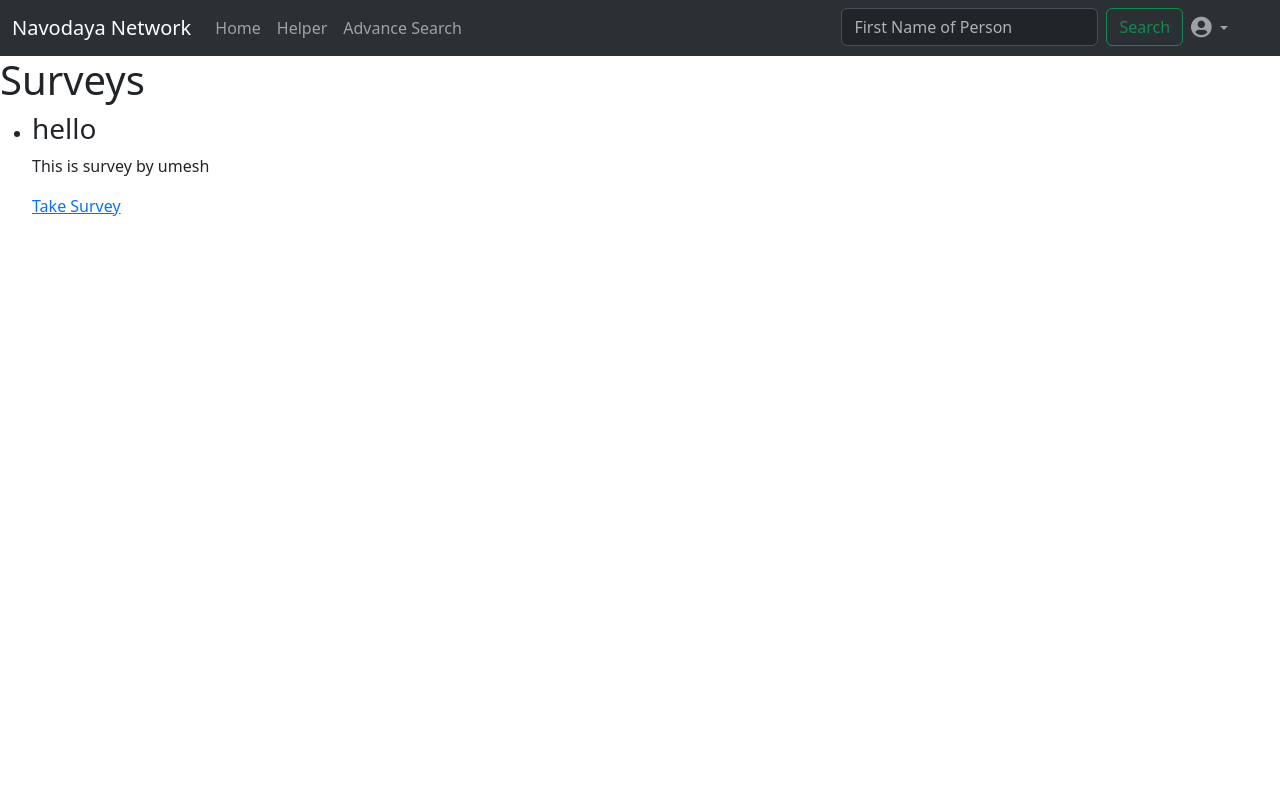
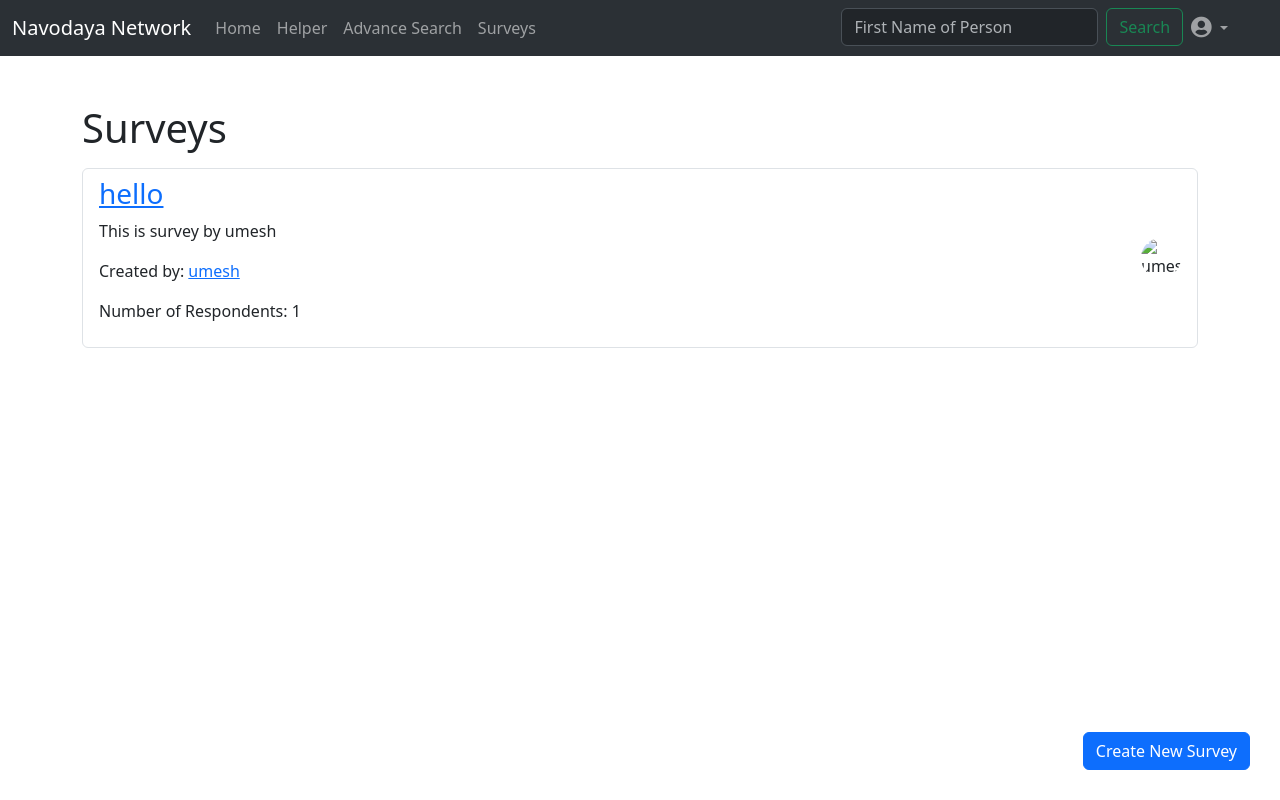
Before and after one commit to Umesh-Kumar-01/Navodaya-Network, a Django app: page /surveys/ in a window 1280 px wide. Run offline with Django 4.2, Linux system fonts and the light colour scheme; the first user in the database is signed in; data comes from the database, SQL or seed files in the repository.

Commit message:
Added survey app

```diff
--- a/surveys/models.py
+++ b/surveys/models.py
@@ -1,12 +1,28 @@
+# surveys/models.py
+
 from django.db import models
+from django.core.exceptions import ValidationError
+import re
+from django.contrib.auth.models import User
 
-# Create your models here.
-from django.db import models
+def validate_survey_link(value):
+    # Regular expressions to match Google Forms and SurveyMonkey URLs
+    google_form_pattern = r'^https:\/\/docs\.google\.com\/forms\/d\/[\w\-]+\/viewform$'
+    surveymonkey_pattern = r'^https:\/\/www\.surveymonkey\.com\/r\/[\w\-]+$'
+
+    # Check if the URL matches the Google Forms or SurveyMonkey patterns
+    if not re.match(google_form_pattern, value) and not re.match(surveymonkey_pattern, value):
+        raise ValidationError('Invalid survey link. Please provide a valid Google Forms or SurveyMonkey link.')
 
 class Survey(models.Model):
     heading = models.CharField(max_length=200)
     description = models.TextField()
-    google_form_link = models.URLField()
+    google_form_link = models.URLField(validators=[validate_survey_link])
+    creator = models.ForeignKey(User, on_delete=models.CASCADE, related_name='created_surveys', default=1)
+    respondents = models.ManyToManyField(User, related_name='filled_surveys', blank=True)
 
     def __str__(self):
         return self.heading
+
+    def total_respondents(self):
+        return self.respondents.count()
--- a/surveys/urls.py
+++ b/surveys/urls.py
@@ -2,6 +2,6 @@ from django.urls import path
 from . import views
 
 urlpatterns = [
-    path('', views.survey_list, name='survey_list'),
-    path('add/', views.add_survey, name='add_survey'),
+    path('', views.survey_list, name='survey_list'),  # URL for displaying the list of surveys and creating new survey
+    path('survey/<int:pk>/', views.survey_detail, name='survey_detail'),  # URL for survey detail page
 ]
--- a/surveys/views.py
+++ b/surveys/views.py
@@ -1,22 +1,38 @@
-# surveys/views.py
-
-from django.shortcuts import render, redirect
+from django.shortcuts import render, redirect, get_object_or_404
 from django.contrib.auth.decorators import login_required
 from .models import Survey
 from .forms import SurveyForm
+from django.contrib import messages
 
 @login_required
 def survey_list(request):
-    surveys = Survey.objects.all()
-    return render(request, 'surveys/survey_list.html', {'surveys': surveys})
+    if request.method == 'POST':
+        # This is the view to handle the creation of a new survey
+        form = SurveyForm(request.POST)
+        if form.is_valid():
+            survey = form.save(commit=False)
+            survey.creator = request.user
+            survey.save()
+            form.save_m2m()  # Save the many-to-many relationship
+            messages.success("Survey uploaded successfully!")
+            return redirect('survey_list')
+        else:
+            messages.error("Form is invalid! Please check the form once. Only google form and surveymonkey links allowed.")
+    else:
+        # This is the view to display the list of surveys
+        surveys = Survey.objects.all()
+        form = SurveyForm()
+        return render(request, 'surveys/survey_list.html', {'surveys': surveys, 'form': form})
 
 @login_required
-def add_survey(request):
-    if request.method == 'POST':
-        form = SurveyForm(request.POST)
-        if form.is_valid():
-            form.save()
-            return redirect('survey_list')
-    else:
-        form = SurveyForm()
-    return render(request, 'surveys/add_survey.html', {'form': form})
+def survey_detail(request, pk):
+    survey = get_object_or_404(Survey, pk=pk)
+    if request.method == "POST":
+        response_user = request.user
+        if response_user in survey.respondents.all():
+            messages.warning(request, "You have already filled the survey!")
+        else:
+            survey.respondents.add(response_user)
+            messages.success(request, "Response has been recorded!")
+
+    return render(request, 'surveys/survey_detail.html', {'survey': survey})
--- a/templates/base.html
+++ b/templates/base.html
@@ -39,6 +39,9 @@ title: title of the base file
           </li>
           <li class="nav-item">
             <a class="nav-link" href="{% url 'search' %}">Advance Search</a>
+          </li>
+          <li class="nav-item">
+            <a class="nav-link" href="{% url 'survey_list' %}">Surveys</a>
           </li>
         </ul>
         {% if user.is_authenticated %}
--- a/templates/surveys/survey_list.html
+++ b/templates/surveys/survey_list.html
@@ -5,16 +5,75 @@
 {% block content %}
 <!-- templates/surveys/survey_list.html -->
 
+<div class="container mt-5">
   <h1>Surveys</h1>
 
-<ul>
+  <ul class="list-group mt-3">
     {% for survey in surveys %}
-    <li>
-      <h3>{{ survey.heading }}</h3>
+      <li class="list-group-item">
+        <div class="d-flex justify-content-between align-items-center">
+          <div>
+            <h3>
+              <a href="{% url 'survey_detail' survey.pk %}">{{ survey.heading }}</a>
+            </h3>
             <p>{{ survey.description }}</p>
-      <a href="{{ survey.google_form_link }}" target="_blank">Take Survey</a>
+            <p>Created by: <a href="{% url 'profile' survey.creator.username %}">{{ survey.creator.username }}</a></p>
+            <p>Number of Respondents: {{ survey.total_respondents }}</p>
+          </div>
+          <div class="d-flex">
+            {% for respondent in survey.respondents.all %}
+              <img src="{{ respondent.profile.photo.url }}" alt="{{ respondent.username }}" class="rounded-circle mr-2" width="40" height="40">
+            {% endfor %}
+          </div>
+        </div>
       </li>
     {% endfor %}
   </ul>
 
+  <!-- Button to trigger the new survey creation modal -->
+  <button type="button" class="btn btn-primary mt-3 create-survey-btn" data-bs-toggle="modal" data-bs-target="#newSurveyModal">
+    Create New Survey
+  </button>
+
+</div>
+
+<!-- New Survey Creation Modal -->
+<div class="modal fade" id="newSurveyModal" tabindex="-1" role="dialog" aria-labelledby="newSurveyModalLabel" aria-hidden="true">
+  <div class="modal-dialog">
+    <div class="modal-content">
+      <div class="modal-header">
+        <h5 class="modal-title " id="newSurveyModalLabel">Create New Survey</h5>
+        <button type="button" class="btn-close" data-bs-dismiss="modal" aria-label="Close"></button>
+      </div>
+      <div class="modal-body">
+        <!-- Your form to create a new survey here -->
+        <form method="post">
+          {% csrf_token %}
+          <!-- Your form fields go here -->
+          <div class="form-group">
+            <label for="survey-heading">Survey Heading</label>
+            <input type="text" class="form-control" id="survey-heading" name="heading" required>
+          </div>
+          <div class="form-group">
+            <label for="survey-description">Survey Description</label>
+            <textarea class="form-control" id="survey-description" name="description" rows="3" required></textarea>
+          </div>
+          <div class="form-group">
+            <label for="survey-link">Google Form Link</label>
+            <input type="url" class="form-control" id="survey-link" name="google_form_link" required>
+          </div>
+          <button type="submit" class="btn btn-primary" >Create Survey</button>
+        </form>
+      </div>
+    </div>
+  </div>
+</div>
+<style>
+    /* Position the "Create New Survey" button */
+    .create-survey-btn {
+      position: fixed;
+      bottom: 30px;
+      right: 30px;
+    }
+  </style>
 {% endblock content %}
```
Also changed, not shown: templates/surveys/add_survey.html (deleted, +0 -17 lines), templates/surveys/survey_detail.html (added, +79 -0 lines), db.sqlite3, surveys/migrations/0002_survey_creator_survey_respondents_and_more.py (added). Lines whose indentation alone changed are shown as unchanged.
